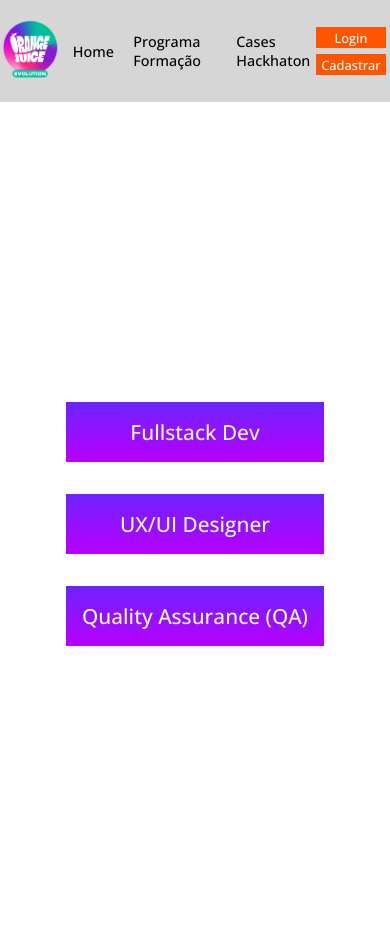
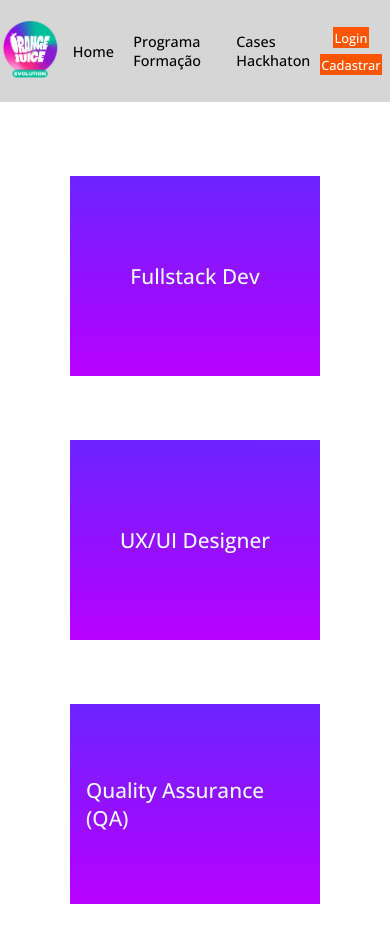
Before and after one commit to gustavdlima/orange-evolution-platform, a React (Vite) app in the folder client/orange-platform/: page / in a window 390 px wide. Shown: the top 942 px of the page. Built offline with nearby package versions, Linux system fonts and the light colour scheme.

Commit message:
:sparkles: trilhas responsivas

```diff
--- a/client/orange-platform/src/components/navbar/Navbar.jsx
+++ b/client/orange-platform/src/components/navbar/Navbar.jsx
@@ -1,9 +1,8 @@
 import React from "react";
 import { useNavigate } from "react-router-dom";
 import { useState } from "react";
-import Axios from "axios";
 
-import "./style.css";
+import "./style.scss";
 
 const Navbar = () => {
     const [email, setEmail] = useState("");
--- a/client/orange-platform/src/components/navbar/style.css
+++ b/client/orange-platform/src/components/navbar/style.scss
@@ -83,7 +83,7 @@
 	}
 
 	.nav .col-6 a{
-		font-size: 1.8rem;
+		font-size: 1.5rem;
 	}
 
 	.nav .col {
@@ -131,8 +131,7 @@
 		flex-direction: column;
 	}
 	.nav button {
-		margin: 0.5rem 0 0.5rem 0.2rem;
-		width: 100%;
+		margin: 0.5rem 0.5rem 0.5rem 0.2rem;
 		font-size: 1.4rem;
 	}
 }
@@ -172,7 +171,6 @@
 	}
 	.nav button {
 		margin: 0.2rem 0.5rem 0.2rem 0;
-		width: 100%;
 		font-size: 0.8rem;
 	}
 }
--- a/client/orange-platform/src/components/trilhas/style.scss
+++ b/client/orange-platform/src/components/trilhas/style.scss
@@ -2,16 +2,8 @@
 	display: flex;
 	justify-content: center;
 	align-items: center;
-	min-height: 70vh;
 	flex-grow: 1;
 	padding: 1em;
-}
-
-.trails li, a, button {
-	font-family: 'Open Sans';
-	font-style: normal;
-	font-weight: 500;
-	font-stretch: 100%;
 }
 
 .trails .row {
@@ -39,69 +31,53 @@
 	color: inherit;
 	text-decoration: none;
 	cursor: pointer;
-
 }
 
 .trails ul {
 	display: flex;
 	justify-content: center;
-	padding: 0;
-	margin: 0;
 	list-style: none;
 	color: aliceblue
 
 }
 
-@media only screen and (min-width: 1025px) and (max-width: 2048px) {
+@media only screen and (min-width: 1024px) and (max-width: 2048px) {
+	.trails {
+		padding: 0;
+	}
+
 	.trails .row {
-		width: 100%;
+		padding: 0;
 	}
 
 	.trails .col {
-		margin-bottom: 5em;
-		padding: 4em;
+		width: 33vh;
+		height: 300px;
+		margin: 4rem 1rem 4rem 1rem;
 	}
 
 	.trails .col a {
-		margin: 1em;
-		font-size: 1.5em;
+		font-size: 1.3em;
+	}
+
+	.trails ul {
+		flex-direction: row;
 	}
 }
 
-@media only screen and (min-width: 836px) and (max-width: 1024px) {
+@media only screen and (min-width: 561px) and (max-width: 1023px) {
+	.trails {
+		padding: 0;
+	}
+
 	.trails .row {
-		min-height: 50vh;
+		padding: 0;
 	}
 
 	.trails .col {
-		min-height: 30vh;
-		padding: 4em;
-	}
-
-	.trails .col a {
-		font-size: 1.5em;
-	}
-
-	.trails ul {
-		flex-direction: column;
-	}
-}
-
-@media only screen and (max-width:768px) {
-	.trails {
-		padding: 0;
-	}
-	.trails .row {
-		justify-content: center;
-		align-items: center;
-		padding: 0;
-		min-height: 100vh;
-	}
-
-	.trails .col {
-		margin-left: 0;
-		margin-bottom: 2rem;
-		min-height: 2vh;
+		width: 525px;
+		height: 330px;
+		margin: 2rem;
 	}
 
 	.trails .col a {
@@ -112,3 +88,30 @@
 		flex-direction: column;
 	}
 }
+
+@media only screen and (max-width:560px) {
+	.trails {
+		padding: 0;
+	}
+
+	.trails .row {
+		justify-content: center;
+		align-items: center;
+		padding: 0;
+		min-height: 100vh;
+	}
+
+	.trails .col {
+		width: 250px;
+		height: 200px;
+		margin: 2rem;
+	}
+
+	.trails .col a {
+		font-size: 1.3em;
+	}
+
+	.trails ul {
+		flex-direction: column;
+	}
+}
```
